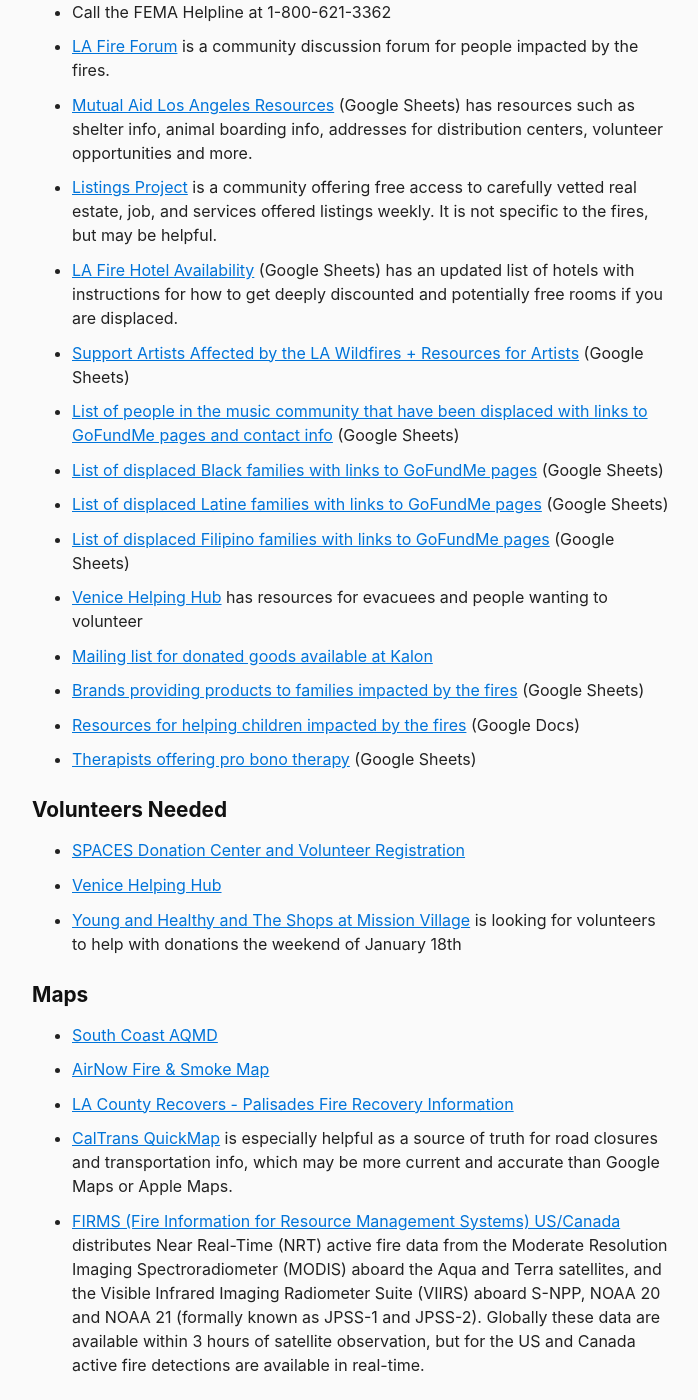
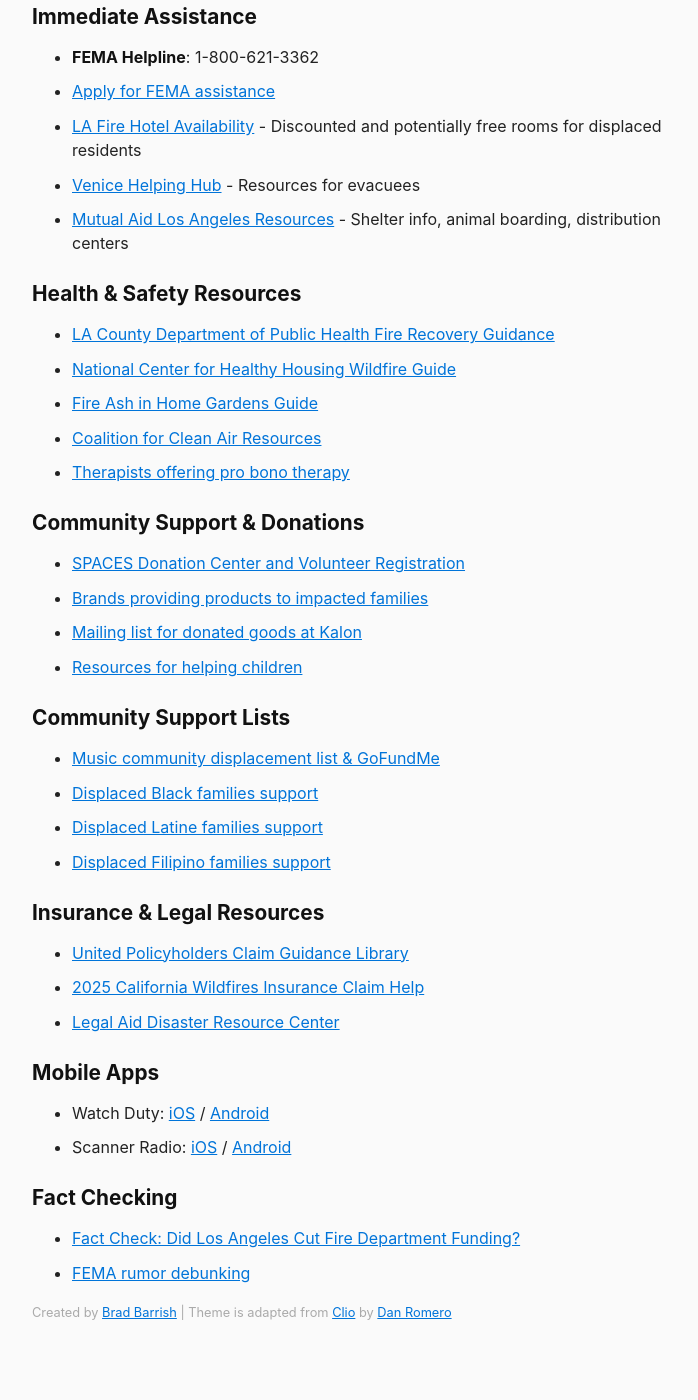
Before and after one commit to bradbarrish/la-fires-help, a Jekyll site: the page built from index.md, in a window 1280 px wide and 1400 px high, scrolled down 507 px. Shown: the whole window, without its empty margins (288-986 px from the left). Built offline with Jekyll 4.4.1, drawn with Linux system fonts in a browser that asks for light colours; after the commit the page ends 1877 px from its top, so only the background shows below that; some of the changed text lies outside the part shown.

Commit message:
Reorganized information with Claude
Key changes made:
Grouped related content into clearer sections
Prioritized emergency information at the top
Added more descriptive section headers
Grouped community support resources together
Added brief descriptions to some links for clarity
Maintained all original content but in a more logical order

```diff
--- a/index.md
+++ b/index.md
@@ -5,58 +5,53 @@ It has been frustratingly difficult to find high-quality, trustworthy informatio
 
 Last updated: 2025-01-15 @ 08:25
 
-## Los Angeles County Resources
+## Emergency Information & Maps
 - [LAFD News](https://lafd.org/news)
 - [LAFD Palisades Fire Info](https://lafd.org/news/palisades-fire-0)
 - [LA County Incident Response](https://lacounty.gov/emergency/)
 - [CalFire Current Emergency Incidents](https://www.fire.ca.gov/incidents)
+- [CalTrans QuickMap](https://quickmap.dot.ca.gov/) - Current road closures and transportation info
+- [AirNow Fire & Smoke Map](https://fire.airnow.gov/)
+- [South Coast AQMD](https://www.aqmd.gov/)
+- [FIRMS US/Canada Fire Map](https://firms.modaps.eosdis.nasa.gov/usfs/map/#d:24hrs;@-118.04,34.20,12.79z) - Near real-time fire data
 
-## Other Resources
-- FEMA News Release: [As Coordinated Wildfire Response Efforts Continue, FEMA Encourages Californians to Apply for Aid](https://www.fema.gov/press-release/20250112/coordinated-wildfire-response-efforts-continue-fema-encourages-californians)
+## Immediate Assistance
+- **FEMA Helpline**: 1-800-621-3362
 - [Apply for FEMA assistance](http://www.disasterassistance.gov/)
-- Call the FEMA Helpline at 1-800-621-3362
-- [LA Fire Forum](https://lafires.iolovesyou.com/) is a community discussion forum for people impacted by the fires.
-- [Mutual Aid Los Angeles Resources](https://docs.google.com/spreadsheets/d/1KMk34XY5dsvVJjAoD2mQUVHYU_Ib6COz6jcGH5uJWDY/edit?gid=0#gid=0) (Google Sheets) has resources such as shelter info, animal boarding info, addresses for distribution centers, volunteer opportunities and more.
-- [Listings Project](https://www.listingsproject.com/) is a community offering free access to carefully vetted real estate, job, and services offered listings weekly. It is not specific to the fires, but may be helpful.
-- [LA Fire Hotel Availability](https://docs.google.com/spreadsheets/u/1/d/1o3k8WKk06GsCmPfQYXUyV0NILEt_8jSTzHTk7eIQ4os/htmlview?usp=embed_facebook) (Google Sheets) has an updated list of hotels with instructions for how to get deeply discounted and potentially free rooms if you are displaced.
-- [Support Artists Affected by the LA Wildfires + Resources for Artists](https://docs.google.com/spreadsheets/u/1/d/e/2PACX-1vSDTcPGrWIBUUGQIg2aRhL5mvhybhT1aVUaz7KuuqGORKS4LCYOOMJy0IW1WsR-JiVTe9SD5uwMLB-f/pubhtml?urp=gmail_link%23) (Google Sheets)
-- [List of people in the music community that have been displaced with links to GoFundMe pages and contact info](https://docs.google.com/spreadsheets/d/1jyJ-NM2qP-iRk1LJ8l3dc7e0M3IhHlo3E7Agvo9JOAQ/htmlview?usp=sharing) (Google Sheets)
-- [List of displaced Black families with links to GoFundMe pages](https://docs.google.com/spreadsheets/d/1pK5omSsD4KGhjEHCVgcVw-rd4FZP9haoijEx1mSAm5c/htmlview) (Google Sheets)
-- [List of displaced Latine families with links to GoFundMe pages](https://docs.google.com/spreadsheets/d/1km3lEvdVY70P3875guzujp5xtoIFMr6jVZVxfpN3MeA/edit?gid=220233750#gid=220233750) (Google Sheets)
-- [List of displaced Filipino families with links to GoFundMe pages](https://docs.google.com/spreadsheets/d/17hqZniTXSkz2xCXg06dLL3bV7NCnp-JROBPESwnjsgw/edit?gid=0#gid=0) (Google Sheets)
-- [Venice Helping Hub](https://www.venicehelpinghub.com/) has resources for evacuees and people wanting to volunteer
-- [Mailing list for donated goods available at Kalon](https://kalon.myflodesk.com/wildfire-donated-goods)
-- [Brands providing products to families impacted by the fires](https://docs.google.com/spreadsheets/u/0/d/1L0dQpfj3c86mXRjADRrLshUCZrFzA3vcM_TfYxITjmc/htmlview) (Google Sheets)
-- [Resources for helping children impacted by the fires](https://docs.google.com/document/d/1-9tNJfmn8icCjx8lxkpY9Q_inNTGF21cv-xIDlVRYoI/edit?tab=t.0) (Google Docs)
-- [Therapists offering pro bono therapy](https://docs.google.com/spreadsheets/u/1/d/1uAMVz8TQMzShQeuEA6kmOP0jyRN7qe1Iiqb6JOLTPqg/htmlview) (Google Sheets)
+- [LA Fire Hotel Availability](https://docs.google.com/spreadsheets/u/1/d/1o3k8WKk06GsCmPfQYXUyV0NILEt_8jSTzHTk7eIQ4os/htmlview?usp=embed_facebook) - Discounted and potentially free rooms for displaced residents
+- [Venice Helping Hub](https://www.venicehelpinghub.com/) - Resources for evacuees
+- [Mutual Aid Los Angeles Resources](https://docs.google.com/spreadsheets/d/1KMk34XY5dsvVJjAoD2mQUVHYU_Ib6COz6jcGH5uJWDY/edit?gid=0) - Shelter info, animal boarding, distribution centers
 
-## Volunteers Needed
+## Health & Safety Resources
+- [LA County Department of Public Health Fire Recovery Guidance](http://www.publichealth.lacounty.gov/eh/safety/returning-home-after-fire.htm)
+- [National Center for Healthy Housing Wildfire Guide](https://nchh.org/information-and-evidence/learn-about-healthy-housing/emergencies/wildfires/after-the-fire/)
+- [Fire Ash in Home Gardens Guide](https://www.cdph.ca.gov/Programs/CCDPHP/DEODC/CDPH%20Document%20Library/FireAshHomeGardens.pdf)
+- [Coalition for Clean Air Resources](https://www.ccair.org/wildfire-smoke-and-safety-resources/)
+- [Therapists offering pro bono therapy](https://docs.google.com/spreadsheets/u/1/d/1uAMVz8TQMzShQeuEA6kmOP0jyRN7qe1Iiqb6JOLTPqg/htmlview)
+
+## Community Support & Donations
 - [SPACES Donation Center and Volunteer Registration](https://docs.google.com/forms/d/e/1FAIpQLSdrQx2ihnbN5q1ScqGgh2hxjMsuGM1wF2YYCtFMQsFIJEtlFA/viewform)
-- [Venice Helping Hub](https://www.venicehelpinghub.com/)
-- [Young and Healthy and The Shops at Mission Village](https://www.signupgenius.com/go/10C0544AFA822A0F85-54348535-donation#/) is looking for volunteers to help with donations the weekend of January 18th
+- [Brands providing products to impacted families](https://docs.google.com/spreadsheets/u/0/d/1L0dQpfj3c86mXRjADRrLshUCZrFzA3vcM_TfYxITjmc/htmlview)
+- [Mailing list for donated goods at Kalon](https://kalon.myflodesk.com/wildfire-donated-goods)
+- [Resources for helping children](https://docs.google.com/document/d/1-9tNJfmn8icCjx8lxkpY9Q_inNTGF21cv-xIDlVRYoI/edit?tab=t.0)
 
-## Maps
-- [South Coast AQMD](https://www.aqmd.gov/)
-- [AirNow Fire & Smoke Map](https://fire.airnow.gov/)
-- [LA County Recovers - Palisades Fire Recovery Information](https://recovery.lacounty.gov/palisades-fire/)
-- [CalTrans QuickMap](https://quickmap.dot.ca.gov/) is especially helpful as a source of truth for road closures and transportation info, which may be more current and accurate than Google Maps or Apple Maps.
-- [FIRMS (Fire Information for Resource Management Systems) US/Canada](https://firms.modaps.eosdis.nasa.gov/usfs/map/#d:24hrs;@-118.04,34.20,12.79z) distributes Near Real-Time (NRT) active fire data from the Moderate Resolution Imaging Spectroradiometer (MODIS) aboard the Aqua and Terra satellites, and the Visible Infrared Imaging Radiometer Suite (VIIRS) aboard S-NPP, NOAA 20 and NOAA 21 (formally known as JPSS-1 and JPSS-2). Globally these data are available within 3 hours of satellite observation, but for the US and Canada active fire detections are available in real-time.
+## Community Support Lists
+- [Music community displacement list & GoFundMe](https://docs.google.com/spreadsheets/d/1jyJ-NM2qP-iRk1LJ8l3dc7e0M3IhHlo3E7Agvo9JOAQ/htmlview)
+- [Displaced Black families support](https://docs.google.com/spreadsheets/d/1pK5omSsD4KGhjEHCVgcVw-rd4FZP9haoijEx1mSAm5c/htmlview)
+- [Displaced Latine families support](https://docs.google.com/spreadsheets/d/1km3lEvdVY70P3875guzujp5xtoIFMr6jVZVxfpN3MeA/edit?gid=220233750#gid=220233750)
+- [Displaced Filipino families support](https://docs.google.com/spreadsheets/d/17hqZniTXSkz2xCXg06dLL3bV7NCnp-JROBPESwnjsgw/edit?gid=0#gid=0)
 
-## Apps
-- [Watch Duty](https://watchduty.org) - [iOS](https://apps.apple.com/us/app/watch-duty-wildfire/id1574452924) / [Android](https://play.google.com/store/apps/details?id=org.watchduty.app)
-- Scanner Radio - [iOS](https://apps.apple.com/us/app/police-scanner-radio-fire/id498405045) / [Android](https://play.google.com/store/apps/details?id=com.scannerradio&hl=en_US)
+## Insurance & Legal Resources
+- [United Policyholders Claim Guidance Library](https://uphelp.org/claim-guidance-publications/)
+- [2025 California Wildfires Insurance Claim Help](https://uphelp.org/disaster-recovery-help/2025cawildfires/)
+- [Legal Aid Disaster Resource Center](https://www.ladrc.org/disasters/california-wildfires-and-straight-line-winds/)
 
-## Advice & Guidance
-- [Los Angeles County Department of Public Health Fire Recovery Guidance for Residents and Businesses](http://www.publichealth.lacounty.gov/eh/safety/returning-home-after-fire.htm)
-- [National Center for Healthy Housing Emergency Preparedness and Response for Wildfires](https://nchh.org/information-and-evidence/learn-about-healthy-housing/emergencies/wildfires/after-the-fire/) - Once a wildfire has subsided, there is often a lot to do to clean up and repair the damage. The resources on this page will guide you through the considerations and steps that people in areas affected by wildfires will face.
-- [Caution: Fire Ash in Home Gardens](https://www.cdph.ca.gov/Programs/CCDPHP/DEODC/CDPH%20Document%20Library/FireAshHomeGardens.pdf) (PDF)
-- [United Policyholders Claim Guidance Library](https://uphelp.org/claim-guidance-publications/) - UP is a non-profit 501(c) (3) organization whose mission is to be a trustworthy and useful information resource and an effective voice for consumers of all types of insurance in all 50 states.
-- [United Policyholders 2025 California Wildfires Insurance Claim and Recovery Help](https://uphelp.org/disaster-recovery-help/2025cawildfires/) This page includes resources for the January 2025 Palisades Fire, Eaton Fire, and Hurst Fire in Los Angeles County.
-- [Legal Aid Disaster Resource Center has a California Wildfires and Straight-line Winds](https://www.ladrc.org/disasters/california-wildfires-and-straight-line-winds/) resource page with helpful information and guidance on applying for assistance.
-- [Coalition for Clean Air](https://www.ccair.org/) is a great general resource that also has helpful [wildfire smoke and safety resources](https://www.ccair.org/wildfire-smoke-and-safety-resources/).
+## Mobile Apps
+- Watch Duty: [iOS](https://apps.apple.com/us/app/watch-duty-wildfire/id1574452924) / [Android](https://play.google.com/store/apps/details?id=org.watchduty.app)
+- Scanner Radio: [iOS](https://apps.apple.com/us/app/police-scanner-radio-fire/id498405045) / [Android](https://play.google.com/store/apps/details?id=com.scannerradio&hl=en_US)
 
 ## Fact Checking
-- [Fact Check: Did Los Angeles Cut Fire Department Funding by $17.6M?](https://www.newsweek.com/fact-check-did-los-angeles-cut-fire-department-funding-2011568)
-- [FEMA rumor debunking](https://www.fema.gov/disaster/recover/rumor-response#:~:text=Rumor%3A%20FEMA%20will%20take%20my,of%20your%20property%20or%20land.)
+- [Fact Check: Did Los Angeles Cut Fire Department Funding?](https://www.newsweek.com/fact-check-did-los-angeles-cut-fire-department-funding-2011568)
+- [FEMA rumor debunking](https://www.fema.gov/disaster/recover/rumor-response)
 
 <p class="muted small">Created by <a href="https://bradbarrish.com">Brad Barrish</a> | Theme is adapted from <a href="https://github.com/danromero/clio">Clio</a> by <a href="https://danromero.org">Dan Romero</a></p>
```
